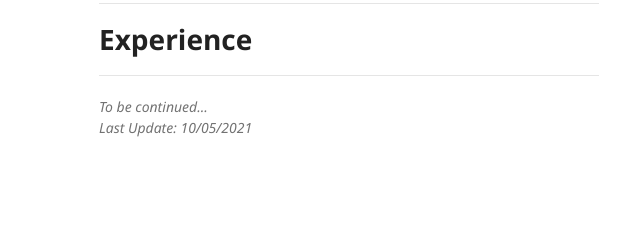
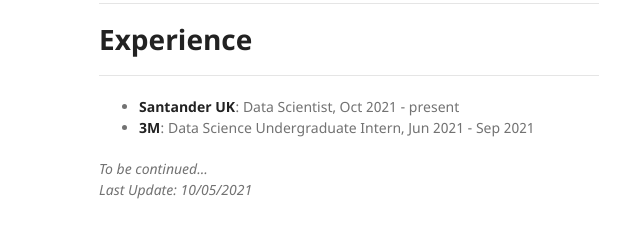
Before and after one commit to josephlyu/Portfolio, a plain HTML site: page docs/index.html in a window 1280 px wide. Shown: the part 2225-2463 px from the top of the page, without its empty margins (471-1111 px from the left). Before the commit the page ends 2433 px from the top, so only its background shows below. Drawn offline with Linux system fonts and the light colour scheme.

Commit message:
Portfolio

```diff
--- a/docs/index.html
+++ b/docs/index.html
@@ -39,7 +39,7 @@
 
         <p><div style="line-height:70%"><h2 style="display:inline;">Pubs In England</h2>&nbsp;&nbsp;&nbsp;<em><a href="https://github.com/josephlyu/Pubs-In-England" target="_blank">GitHub</a> | <a href="https://pubs.shangjielyu.com/" target="_blank">pubs.shangjielyu.com</a></em></div></p>
         <p><em><strong>Map Visualization</strong> of geospatial density of the 43,772 pubs in England</em></p>
-        <p><a href="https://pubs.shangjielyu.com/" target="_blank"><img src="https://pubs.shangjielyu.com/og_img.png"></a></p>
+        <p><a href="https://pubs.shangjielyu.com/og_img.png"><img src="https://pubs.shangjielyu.com/og_img.png"></a></p>
         <hr>
 
         <p><div style="line-height:70%"><h2 style="display:inline;">Bachelor's Dissertation</h2>&nbsp;&nbsp;&nbsp;<em><a href="https://github.com/josephlyu/Report" target="_blank">GitHub</a> | <a href="https://report.shangjielyu.com/" target="_blank">report.shangjielyu.com</a></em></div></p>
@@ -64,6 +64,11 @@
         <h1>Experience</h1>
         <hr>
 
+        <ul>
+          <li><strong>Santander UK</strong>: Data Scientist, Oct 2021 - present</li>
+          <li><strong>3M</strong>: Data Science Undergraduate Intern, Jun 2021 - Sep 2021</li>
+        </ul>
+
         <p><em>To be continued...<br>Last Update: 10/05/2021</em></p>
 
       </section>
```
